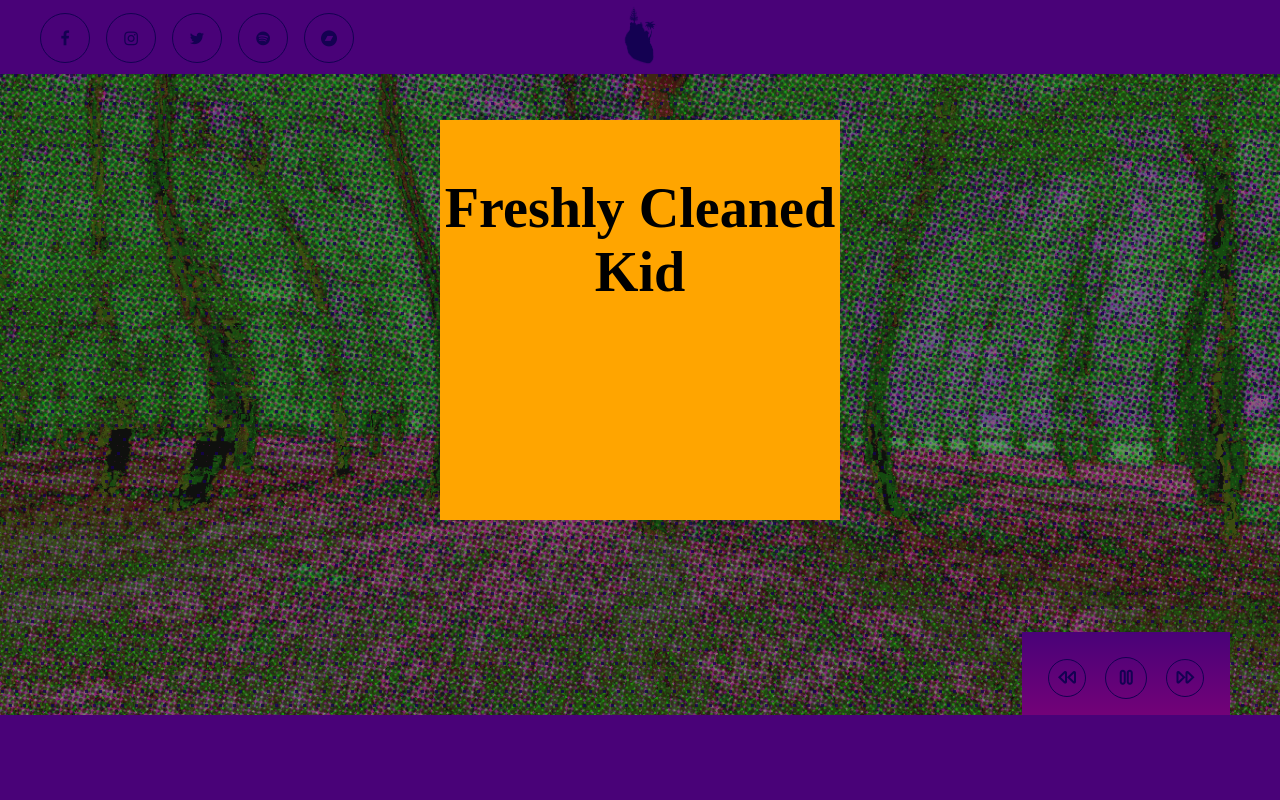
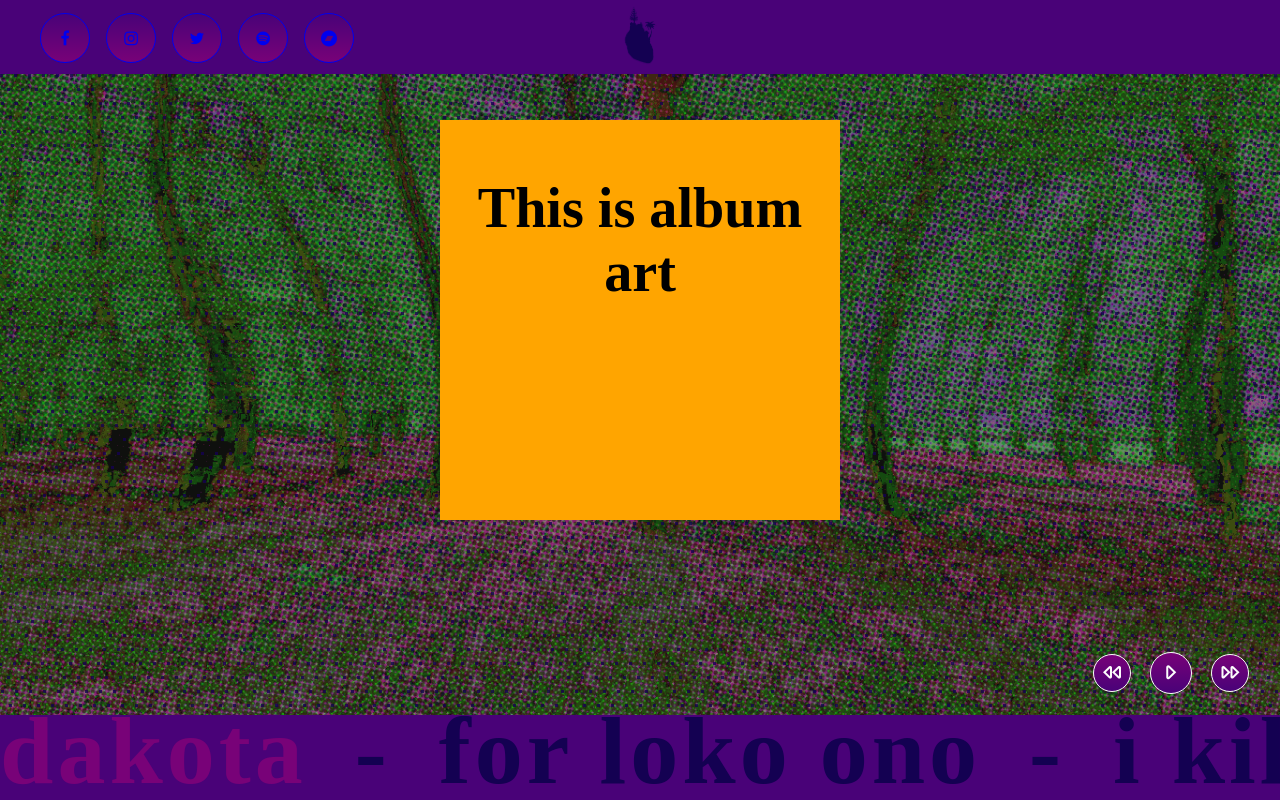
Before and after one commit to deniswells59/pine-and-or-palm, a React app: page / in a window 1280 px wide. Built offline with nearby package versions, Linux system fonts and the light colour scheme; animation ran at ten frames a second; a web font is replaced by a local one.

Commit message:
audio control

```diff
--- /dev/null
+++ b/src/components/App/components/AudioControl.js
@@ -0,0 +1,21 @@
+import React, { Component } from 'react';
+import Playlist from './Playlist';
+
+class AudioControl extends Component {
+  constructor(props) {
+    super(props);
+  }
+
+  render() {
+    return (
+      <button
+        className='audio-control'
+        id={this.props.id}
+        style={{backgroundImage: `linear-gradient(to bottom, ${this.props.colors.accent}, ${this.props.colors.main})`}}>
+        <i className={ `icon ${this.props.icon}` }></i>
+      </button>
+    );
+  }
+}
+
+export default AudioControl;
--- a/src/components/App/components/AudioPlayer.js
+++ b/src/components/App/components/AudioPlayer.js
@@ -1,7 +1,6 @@
-
-
 import React, { Component } from 'react';
 import Playlist from './Playlist';
+import AudioControl from './AudioControl';
 
 class AudioPlayer extends Component {
   constructor(props) {
@@ -11,7 +10,7 @@ class AudioPlayer extends Component {
       interval: null,
       translate3d: 0,
       marquee: null,
-      playing: true,
+      playing: false,
       trackList: ['dakota', 'i_killed_jfk', 'for_loko_ono', 'engineer_song'],
       track: 'dakota'
     }
@@ -27,29 +26,25 @@ class AudioPlayer extends Component {
   }
 
   render() {
+    let icon = 'icon-pause-outline';
+
+    if(!this.state.playing) icon = 'icon-play-outline';
     return (
       <div className="audio-player">
         <div
-          className="controls"
-          style={{backgroundImage: `linear-gradient(to bottom, ${this.props.colors.main}, ${this.props.colors.accent})`}}>
-          <button
-            className='audio-control'
+          className="controls">
+          <AudioControl
+            {...this.props}
             id='prev'
-            style={{color: this.props.colors.text}}>
-            <i className="icon icon-rewind-outline"></i>
-          </button>
-          <button
-            className='audio-control'
+            icon='icon-rewind-outline' />
+          <AudioControl
+            {...this.props}
             id='pause'
-            style={{color: this.props.colors.text}}>
-            <i className="icon icon-pause-outline"></i>
-          </button>
-          <button
-            className='audio-control'
-            id='next'
-            style={{color: this.props.colors.text}}>
-              <i className="icon icon-fast-fw-outline"></i>
-          </button>
+            icon={ icon } />
+          <AudioControl
+            {...this.props}
+            id='fwd'
+            icon='icon-fast-fw-outline' />
         </div>
 
         <footer
--- a/src/components/App/components/Header.js
+++ b/src/components/App/components/Header.js
@@ -39,9 +39,9 @@ class Header extends Component {
 class Icon extends Component {
   render() {
     return (
-      <a href={this.props.link}
-         style={{ color: this.props.colors.text }}>
-         <div className="icon-border">
+      <a href={this.props.link}>
+         <div className="icon-border"
+           style={{ backgroundImage: `linear-gradient(to bottom, ${this.props.colors.main}, ${this.props.colors.accent})` }}>
            <i className={`icon ${this.props.icon}`}></i>
          </div>
       </a>
--- a/src/components/App/style.css
+++ b/src/components/App/style.css
@@ -54,7 +54,7 @@ footer * {
   transform: translate3d(0, -20px, 0);
 }
 .playlist {
-  animation: marquee 60s infinite linear;
+  /*animation: marquee 60s infinite linear;*/
 }
 .inner-marquee {
   margin: 0 .5em;
@@ -106,12 +106,13 @@ footer * {
 }
 .controls {
   position: absolute;
-  right: 50px;
-  bottom: 75px;
+  right: 5px;
+  bottom: 80px;
   padding: 1em;
 }
 button.audio-control {
   background: none;
+  color: #fcfcfc;
   border: 1px solid;
   font-size: 1.2em;
   border-radius: 50%;
@@ -119,7 +120,16 @@ button.audio-control {
   width: 38px;
   text-align: center;
   margin: .5em;
+  -webkit-transition: color .2s ease-out;
+  -moz-transition: color .2s ease-out;
+  -o-transition: color .2s ease-out;
+  transition: color .2s ease-out;
 }
+button.audio-control:hover {
+  cursor: pointer;
+  color: black;
+}
+button:focus {outline:0;}
 button#pause {
   height: 42px;
   width: 42px;
--- a/src/components/Home/index.js
+++ b/src/components/Home/index.js
@@ -132,14 +132,13 @@ class Home extends Component {
     return { r, g, b };
   }
 
-
   render() {
     return (
       <div className='home-container'>
         <div id="canvas-container"></div>
 
         <div className="album-art">
-          <h3>Freshly Cleaned Kid</h3>
+          <h3>This is album art</h3>
         </div>
       </div>
     );
```
Also changed, not shown: 1 other file.
